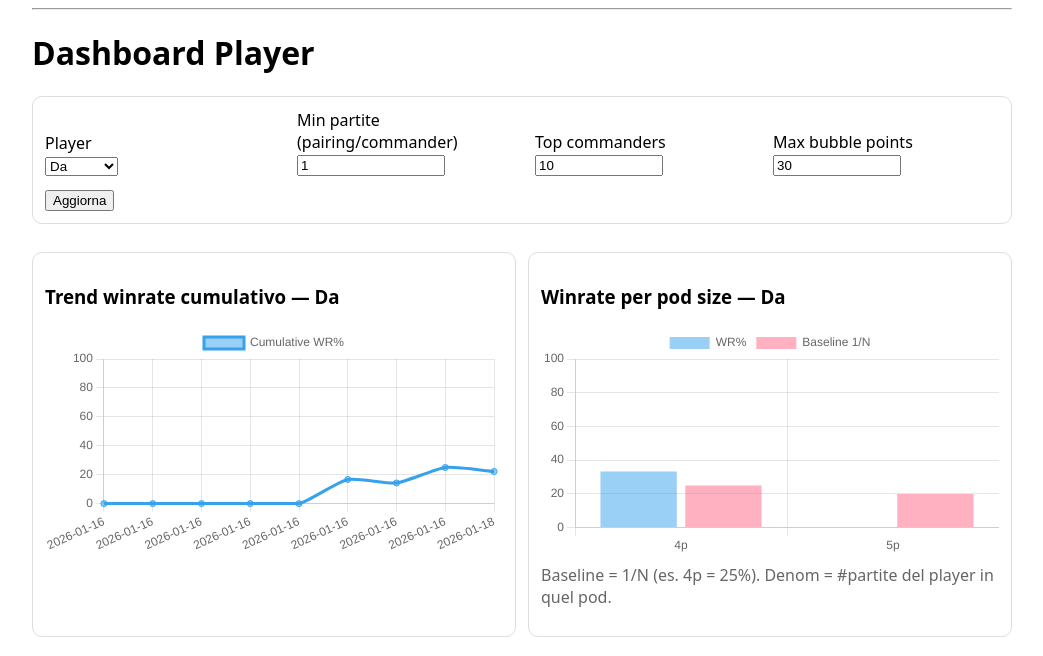
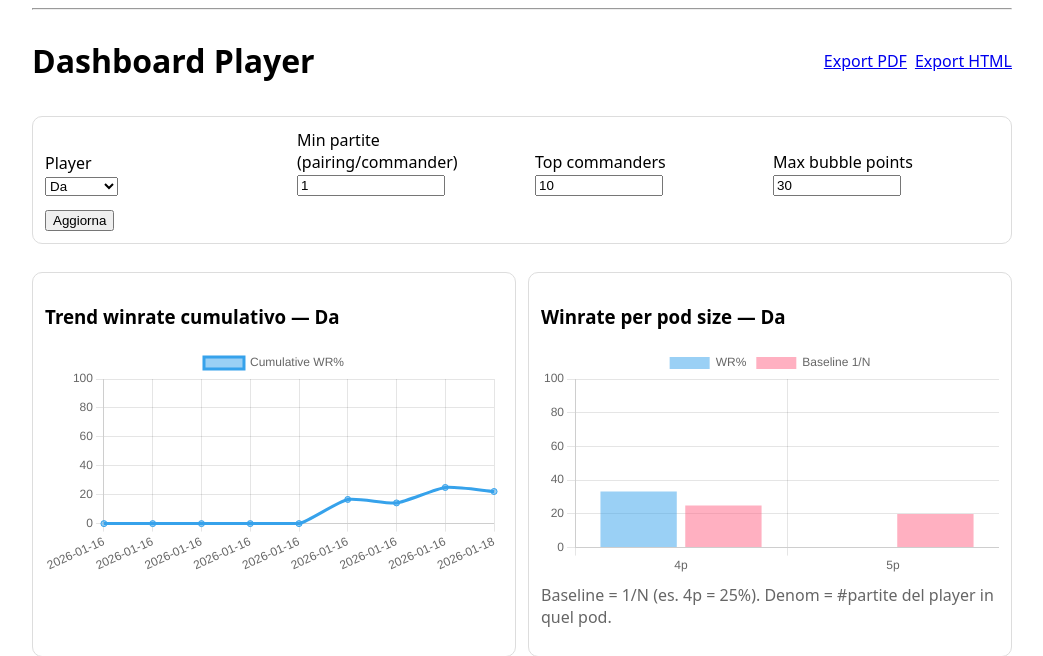
Before and after one commit to frpnz/commander-tracker, a FastAPI app: page /player_dashboard in a window 1280 px wide. Shown: the part 46-702 px from the top of the page, without its empty margins (118-1161 px from the left). Run offline with FastAPI, Linux system fonts and the light colour scheme.

Commit message:
add player dashboard export

```diff
--- a/app.py
+++ b/app.py
@@ -1171,3 +1171,81 @@ def player_dashboard(
     resp = templates.TemplateResponse("player_dashboard.html", {"request": request, "chart_data": payload})
     resp.headers["Cache-Control"] = "no-store"
     return resp
+
+from fastapi.responses import Response
+from fastapi.templating import Jinja2Templates
+from starlette.responses import HTMLResponse
+import tempfile
+from playwright.sync_api import sync_playwright
+
+@app.get("/player_dashboard.html")
+def player_dashboard_export_html(
+    request: Request,
+    player: str = "",
+    min_pair: int = 1,
+    top_cmd: int = 10,
+    top_pairs: int = 30,
+) -> Response:
+    # riusa la stessa logica della pagina (chiamiamo direttamente la route e prendiamo il context)
+    # più semplice: renderizzo il template con gli stessi dati costruiti dalla tua player_dashboard()
+
+    # --- DUPLICA MINIMA: chiama la funzione "player_dashboard" e poi renderizza ---
+    # Siccome player_dashboard ritorna TemplateResponse, la starlette lo renderizza lazy.
+    # Facciamo invece un helper che costruisce payload. Se non vuoi refactor, duplichiamo qui
+    # (ti do la versione "senza refactor" ma pulita: richiama player_dashboard e forza render).
+
+    resp = player_dashboard(
+        request=request,
+        player=player,
+        min_pair=min_pair,
+        top_cmd=top_cmd,
+        top_pairs=top_pairs,
+    )
+    # resp è un TemplateResponse (HTMLResponse subclass). Forziamo render:
+    resp.render()
+
+    filename = "commander_player_dashboard.html"
+    return Response(
+        content=resp.body,
+        media_type="text/html; charset=utf-8",
+        headers={"Content-Disposition": f'attachment; filename="{filename}"'},
+    )
+
+@app.get("/player_dashboard.pdf")
+def player_dashboard_pdf(
+    request: Request,
+    player: str = "",
+    min_pair: int = 1,
+    top_cmd: int = 10,
+    top_pairs: int = 30,
+) -> StreamingResponse:
+    # Usa la stessa query string della pagina corrente
+    qs = request.url.query
+    url = "http://127.0.0.1:8000/player_dashboard"
+    if qs:
+        url += f"?{qs}"
+
+    with sync_playwright() as p:
+        browser = p.chromium.launch()
+        page = browser.new_page(viewport={"width": 1400, "height": 900})
+
+        page.goto(url, wait_until="networkidle")
+        page.wait_for_timeout(1200)
+
+        with tempfile.NamedTemporaryFile(suffix=".pdf", delete=False) as tmp:
+            page.pdf(
+                path=tmp.name,
+                format="A4",
+                landscape=True,
+                print_background=True,
+                margin={"top": "12mm", "bottom": "12mm", "left": "10mm", "right": "10mm"},
+            )
+            pdf_path = tmp.name
+
+        browser.close()
+
+    return StreamingResponse(
+        open(pdf_path, "rb"),
+        media_type="application/pdf",
+        headers={"Content-Disposition": "attachment; filename=commander_player_dashboard.pdf"},
+    )
--- a/templates/player_dashboard.html
+++ b/templates/player_dashboard.html
@@ -1,7 +1,22 @@
 {% extends "base.html" %}
 {% block content %}
 
-<h1>Dashboard Player</h1>
+<div style="display:flex; align-items:center; justify-content:space-between;">
+  <h1>Dashboard Player</h1>
+
+  <div style="display:flex; align-items:center; gap:8px;">
+    <a href="/player_dashboard.pdf{{ '?' + request.query_string.decode() if request.query_string else '' }}"
+       class="button">
+      Export PDF
+    </a>
+
+    <a href="/player_dashboard.html{{ '?' + request.query_string.decode() if request.query_string else '' }}"
+       class="button">
+      Export HTML
+    </a>
+  </div>
+</div>
+
 
 <form method="get" action="/player_dashboard" class="card" style="margin:12px 0 16px;">
   <div class="row" style="gap:12px; align-items:end; flex-wrap:wrap;">
```
